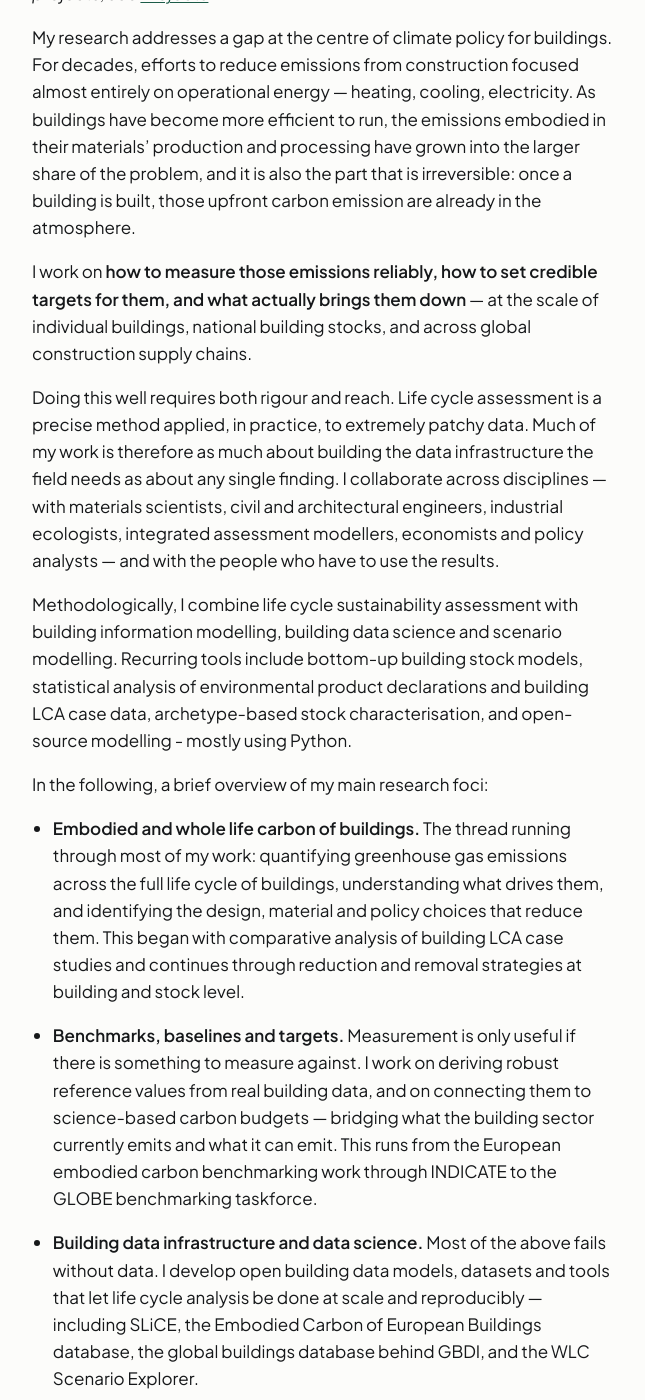
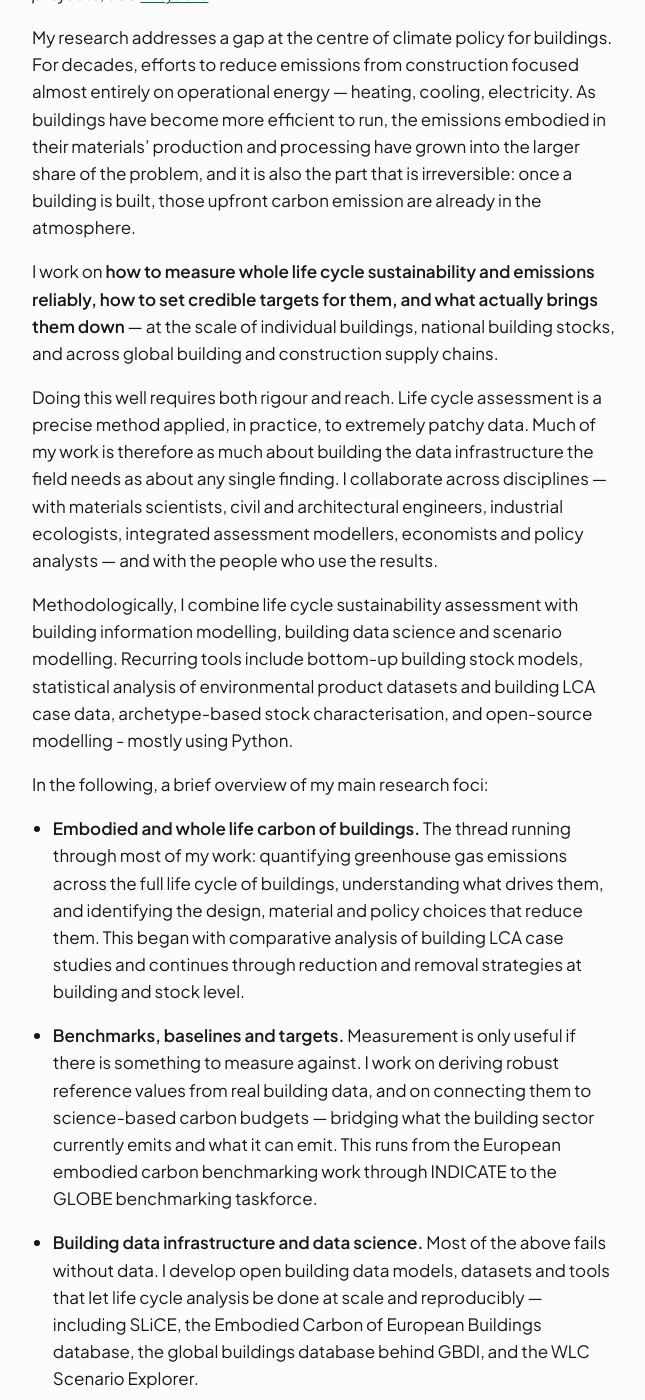
Before and after one commit to mroeck/martinroeck.com, a Jekyll site: the page built from research.md, in a window 1280 px wide and 1400 px high, scrolled down 338 px. Shown: the whole window, without its empty margins (316-961 px from the left). Built offline with Jekyll 4.4.1, drawn with Linux system fonts in a browser that asks for light colours; some of the changed text lies outside the part shown.

Commit message:
Update research.md

```diff
--- a/research.md
+++ b/research.md
@@ -15,9 +15,9 @@
 the part that is irreversible: once a building is built, those upfront carbon
 emission are already in the atmosphere.
 
-I work on **how to measure those emissions reliably, how to set credible
+I work on **how to measure whole life cycle sustainability and emissions reliably, how to set credible
 targets for them, and what actually brings them down** — at the scale of
-individual buildings, national building stocks, and across global construction
+individual buildings, national building stocks, and across global building and construction
 supply chains.
 
 Doing this well requires both rigour and reach. Life cycle assessment is a
@@ -26,12 +26,12 @@
 about any single finding. I collaborate across disciplines — with materials
 scientists, civil and architectural engineers, industrial ecologists,
 integrated assessment modellers, economists and policy analysts — and with the
-people who have to use the results.
+people who use the results.
 
 Methodologically, I combine life cycle sustainability assessment with building
 information modelling, building data science and scenario modelling. Recurring
 tools include bottom-up building stock models, statistical analysis of
-environmental product declarations and building LCA case data, archetype-based
+environmental product datasets and building LCA case data, archetype-based
 stock characterisation, and open-source modelling - mostly using Python.
 
 In the following, a brief overview of my main research foci:
@@ -62,14 +62,14 @@
   question of how much carbon dioxide can genuinely be stored in buildings
   through timber, bio-based materials and mineral carbonation.
 
-- **Regenerative spatial systems.** The longer-term question behind the carbon
+- **Regenerative design and spatial systems.** The longer-term question behind the carbon
   accounting: what it would mean for the way we build and inhabit space to
   restore rather than deplete the systems it depends on. This is where my work
-  on sufficiency, participatory housing and social innovation sits.
+  on regenerative design principles sits: low tech, bio-based, and passive solar design, as well as sufficiency, participatory housing and social innovation.
 
 - **Science for policy.** Translating all of this into instruments decision
   makers can use. I have led the analytical work behind European policy
-  processes including the whole life carbon roadmap for DG ENV and the analysis
+  processes including work supporting the whole life carbon roadmap for DG ENV and the analysis
   of life cycle emissions of EU buildings and construction for DG GROW, and
   advise national governments and international organisations.
 
```
